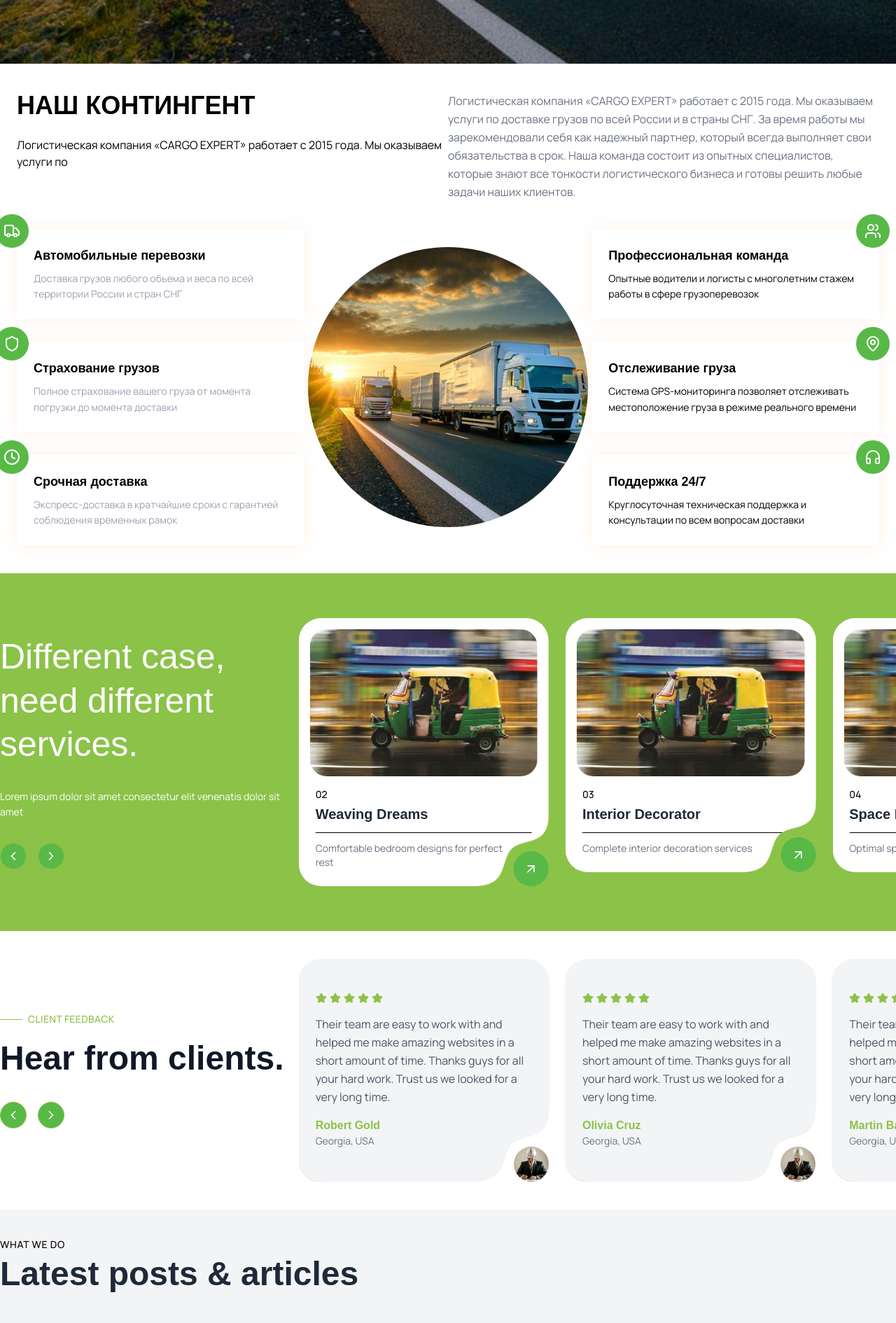
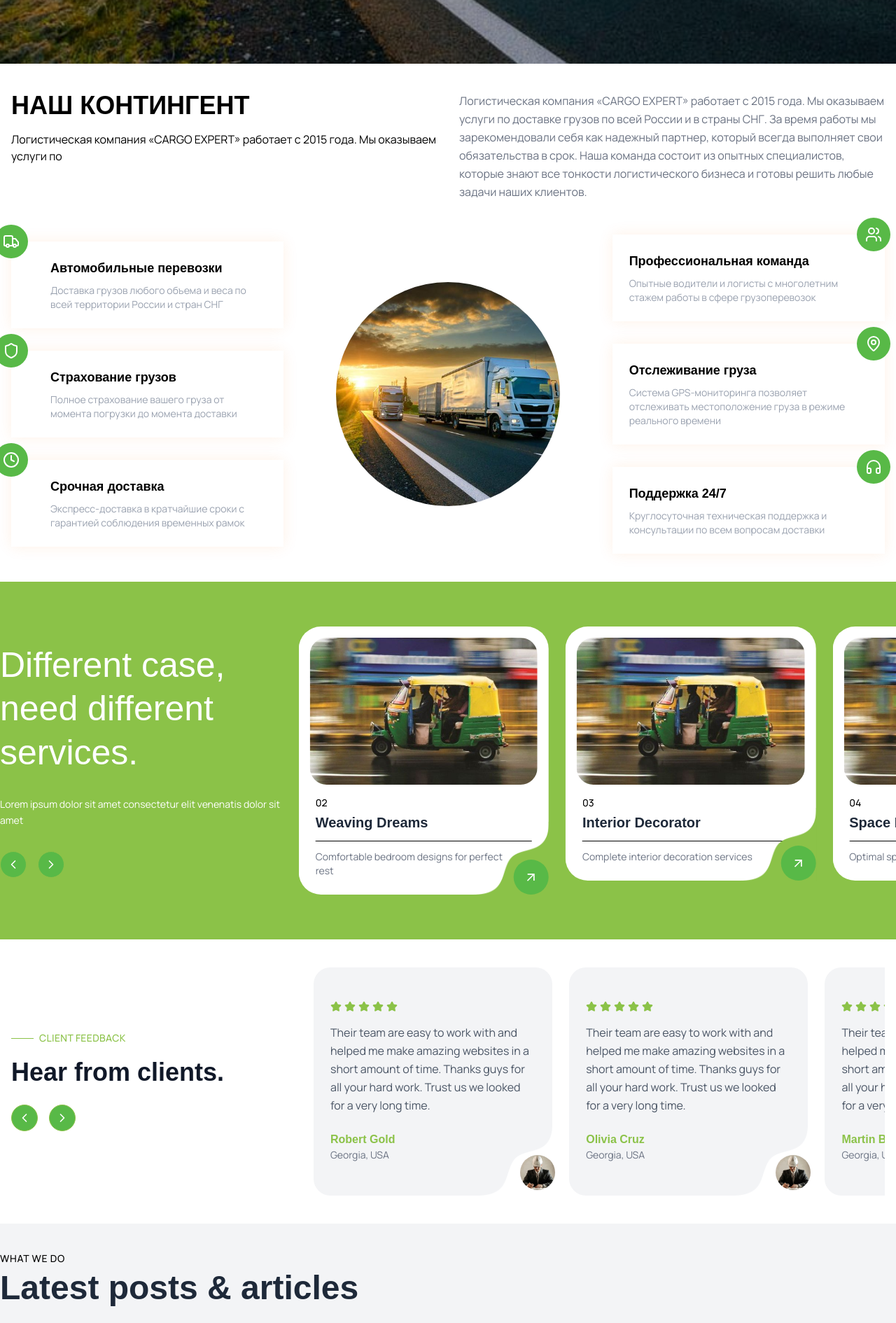
Before and after one commit to Himanshukumar2003/ev-riksha, a Next.js app: page / in a window 1280 px wide. Shown: the part 760-2650 px from the top of the page at 70% size. Built offline with nearby package versions, Linux system fonts and the light colour scheme.

Commit message:
first commit

```diff
--- a/src/app/home/about.js
+++ b/src/app/home/about.js
@@ -43,13 +43,14 @@ export default function ContingentSection() {
         "Круглосуточная техническая поддержка и консультации по всем вопросам доставки",
     },
   ];
+
   return (
-    <section className="section">
-      <div className="container mx-auto ">
-        <div className="px-6">
-          <div className="grid grid-cols-2   mb-10">
-            <div className="mb-5">
-              <h2 className="text-3xl md:text-4xl font-bold mb-6">
+    <section className="section ">
+      <div className="container mx-auto px-4">
+        {/* Heading Section */}
+        <div className="grid grid-cols-1 md:grid-cols-2 gap-8 mb-12">
+          <div>
+            <h2 className="text-3xl md:text-4xl font-bold mb-4">
               НАШ КОНТИНГЕНТ
             </h2>
             <p>
@@ -57,40 +58,40 @@ export default function ContingentSection() {
               оказываем услуги по
             </p>
           </div>
-
-            <div className="">
-              <p className="text-gray-500 max-w-3xl leading-relaxed">
+          <div>
+            <p className="text-gray-500 leading-relaxed">
               Логистическая компания «CARGO EXPERT» работает с 2015 года. Мы
-                оказываем услуги по доставке грузов по всей России и в страны
-                СНГ. За время работы мы зарекомендовали себя как надежный
-                партнер, который всегда выполняет свои обязательства в срок.
-                Наша команда состоит из опытных специалистов, которые знают все
-                тонкости логистического бизнеса и готовы решить любые задачи
-                наших клиентов.
+              оказываем услуги по доставке грузов по всей России и в страны СНГ.
+              За время работы мы зарекомендовали себя как надежный партнер,
+              который всегда выполняет свои обязательства в срок. Наша команда
+              состоит из опытных специалистов, которые знают все тонкости
+              логистического бизнеса и готовы решить любые задачи наших
+              клиентов.
             </p>
           </div>
         </div>
 
-          <div className="grid grid-cols-3 items-center ">
-            {/* Left Cards */}
-            <div className="space-y-8 ">
+        {/* Card Section */}
+        <div className="grid grid-cols-1 lg:grid-cols-3 gap-10 items-center">
+          {/* Left Services */}
+          <div className="space-y-8">
             {leftServices.map((service, index) => (
               <div
                 key={index}
-                  className="group bg-white backdrop-blur-sm shadow-[ rgba(67, 71, 85, 0.27) 0px 0px 0.25em, rgba(90, 125, 188, 0.05) 0px 0.25em 1em;] rounded-xl p-6 hover:bg-[var(--color-secondary)] transition-all duration-300 hover:shadow-2xl hover:shadow-[var(--color-secondary)]/20 hover:border-[var(--color-secondary)]/30 hover:-translate-x-2"
+                className="group bg-white rounded-xl p-6 transition-all duration-300 hover:bg-[var(--color-secondary)] hover:shadow-2xl"
                 style={{
                   boxShadow: "0 0 20px rgba(249, 115, 22, 0.1)",
                 }}
               >
                 <div className="flex items-start space-x-4 relative">
-                    <div className="flex-shrink-0 w-12 h-12 text-white absolute top-[-45px] left-[-55px]  bg-[var(--color-secondary)] rounded-full flex items-center justify-center group-hover:bg-[var(--color-primary-light)] transition-colors duration-300 group-hover:shadow-lg group-hover:shadow-[  var(--color-secondary)]/50">
+                  <div className="w-12 h-12 absolute -top-12 -left-12 bg-[var(--color-secondary)] rounded-full flex items-center justify-center text-white group-hover:bg-[var(--color-primary-light)] transition duration-300">
                     {service.icon}
                   </div>
-                    <div>
-                      <h3 className="font-semibold text-lg mb-2 group-hover:text-white transition-colors duration-300">
+                  <div className="pl-8">
+                    <h3 className="font-semibold text-lg mb-2 group-hover:text-white">
                       {service.title}
                     </h3>
-                      <p className="text-gray-400 text-sm leading-relaxed group-hover:text-white transition-colors duration-300">
+                    <p className="text-gray-400 text-sm group-hover:text-white">
                       {service.description}
                     </p>
                   </div>
@@ -99,40 +100,38 @@ export default function ContingentSection() {
             ))}
           </div>
 
-            {/* Central Image */}
-            <div className="relative z-[-1]">
-              <div className="relative z-10 flex justify-center items-center">
-                <div className="w-[400px] h-[400px] rounded-full overflow-hidden">
+          {/* Center Image */}
+          <div className="flex justify-center">
+            <div className="w-64 h-64 md:w-80 md:h-80 rounded-full overflow-hidden">
               <Image
                 src="/img/heo-img.jpg"
-                    width={400}
-                    height={400}
-                    alt="Forklift operator in warehouse"
+                alt="Forklift operator"
+                width={500}
+                height={500}
                 className="w-full h-full object-cover"
               />
             </div>
           </div>
-            </div>
 
-            {/* Right Cards */}
-            <div className=" space-y-8 ">
+          {/* Right Services */}
+          <div className="space-y-8">
             {rightServices.map((service, index) => (
               <div
                 key={index}
-                  className="group bg-white backdrop-blur-sm   shadow-[ rgba(67, 71, 85, 0.27) 0px 0px 0.25em, rgba(90, 125, 188, 0.05) 0px 0.25em 1em;] rounded-xl p-6 hover:bg-[var(--color-secondary)] hover:text-white transition-all duration-300 hover:shadow-2xl hover:shadow-[  var(--color-secondary)]/20 hover:border-[  var(--color-secondary)]/30 hover:translate-x-2"
+                className="group bg-white rounded-xl p-6 transition-all duration-300 hover:bg-[var(--color-secondary)] hover:shadow-2xl"
                 style={{
                   boxShadow: "0 0 20px rgba(249, 115, 22, 0.1)",
                 }}
               >
                 <div className="flex items-start space-x-4 relative">
-                    <div className="flex-shrink-0 w-12 h-12 absolute top-[-45px] right-[-55px] bg-[var(--color-secondary)] rounded-full flex items-center justify-center group-hover:bg-[var(--color-primary-light)] transition-colors duration-300 group-hover:shadow-lg group-hover:shadow-[var(--color-secondary)]/50  text-white">
+                  <div className="w-12 h-12 absolute -top-12 -right-12 bg-[var(--color-secondary)] rounded-full flex items-center justify-center text-white group-hover:bg-[var(--color-primary-light)] transition duration-300">
                     {service.icon}
                   </div>
-                    <div>
-                      <h3 className="font-semibold text-lg mb-2  transition-colors duration-300">
+                  <div className="pr-8">
+                    <h3 className="font-semibold text-lg mb-2 group-hover:text-white">
                       {service.title}
                     </h3>
-                      <p className=" text-sm leading-relaxed  transition-colors duration-300">
+                    <p className="text-gray-400 text-sm group-hover:text-white">
                       {service.description}
                     </p>
                   </div>
@@ -142,7 +141,6 @@ export default function ContingentSection() {
           </div>
         </div>
       </div>
-      </div>
     </section>
   );
 }
--- a/src/components/products.js
+++ b/src/components/products.js
@@ -68,7 +68,7 @@ export default function OurProduct() {
             </div>
             <div className="flex gap-4 justify-start mt-8">
               <button
-                className="swiper-button-prev-custom  btn-circle" // Added 'border' and 'p-2' for better styling
+                className="swiper-button-prev-custom btn-circle" // Added 'border' and 'p-2' for better styling
               >
                 <ChevronLeft className="w-5 h-5" />
               </button>
@@ -108,7 +108,6 @@ export default function OurProduct() {
                       slidesPerView: 2.3, // Example
                     },
                   }}
-                  className="!overflow-visible"
                 >
                   {services.map(
                     (
--- a/src/components/review.js
+++ b/src/components/review.js
@@ -1,7 +1,7 @@
 "use client";
 
-import { useState } from "react";
 import { ChevronLeft, ChevronRight, Star } from "lucide-react";
+import { useEffect } from "react";
 import { Card, CardContent } from "@/components/ui/card";
 import Image from "next/image";
 import { Swiper, SwiperSlide } from "swiper/react";
@@ -68,36 +68,30 @@ export default function ReviewsSection() {
   };
 
   return (
-    <section className=" bg-white container mx-auto section">
-      <div className="">
-        <div className="grid lg:grid-cols-3  items-center">
-          {/* Left side - Header */}
-          <div className="space-y-4 col-span-1">
+    <section className="bg-white section">
+      <div className="container mx-auto px-4 ">
+        <div className="grid grid-cols-1 lg:grid-cols-3 gap-12 items-center">
+          <div className="space-y-4">
             <div className="flex items-center gap-2 text-[var(--color-primary-light)] text-sm font-medium tracking-wide">
               <div className="w-8 h-px bg-[var(--color-primary-light)]"></div>
               CLIENT FEEDBACK
             </div>
-            <h2 className="text-4xl lg:text-5xl font-bold text-gray-900 leading-tight">
+            <h2 className="text-3xl md:text-4xl font-bold text-gray-900 leading-tight">
               Hear from clients.
             </h2>
 
-            <div className="flex gap-4 justify-start mt-8">
-              <button
-                className="swiper-button-next-custom btn-circle" // Added 'border' and 'p-2' for better styling
-              >
+            <div className="flex gap-4 mt-6">
+              <button className="prev-btn btn-circle border p-2">
                 <ChevronLeft className="w-5 h-5" />
               </button>
-              <button
-                className="swiper-button-next-custom btn-circle" // Added 'border' and 'p-2' for better styling
-              >
+              <button className="next-btn btn-circle border p-2">
                 <ChevronRight className="w-5 h-5" />
               </button>
             </div>
           </div>
 
-          {/* Right side - Reviews */}
-          <div className="space-y-8 col-span-2">
-            {/* Review Cards with Swiper */}
+          {/* Review Swiper */}
+          <div className="lg:col-span-2">
             <Swiper
               modules={[Navigation]}
               spaceBetween={24}
@@ -107,6 +101,9 @@ export default function ReviewsSection() {
                 prevEl: ".prev-btn",
               }}
               breakpoints={{
+                640: {
+                  slidesPerView: 1,
+                },
                 768: {
                   slidesPerView: 2,
                 },
@@ -117,21 +114,17 @@ export default function ReviewsSection() {
             >
               {reviews.map((review) => (
                 <SwiperSlide key={review.id}>
-                  <Card className="  relative border-0  rounded-4xl bg-gray-100 shadow-sm cards">
-                    <CardContent className="p-6">
+                  <Card className="relative cards border-0 bg-gray-100 shadow-none rounded-3xl h-full">
+                    <CardContent className="p-6 h-full flex flex-col justify-between ">
                       <div className="space-y-4">
-                        {/* Stars */}
                         <div className="flex gap-1">
                           {renderStars(review.rating)}
                         </div>
-
-                        {/* Review Text */}
                         <p className="text-gray-600 leading-relaxed">
                           {review.text}
                         </p>
-
-                        {/* Customer Info */}
-                        <div className="flex items-center justify-between">
+                      </div>
+                      <div className="flex items-center justify-between pt-6 relative">
                         <div>
                           <h4 className="font-semibold text-[var(--color-primary-light)]">
                             {review.name}
@@ -140,7 +133,7 @@ export default function ReviewsSection() {
                             {review.location}
                           </p>
                         </div>
-                          <div className="h-[50px] w-[50px] overflow-hidden z-12 rounded-full flex justify-center items-center absolute bottom-0 right-0">
+                        <div className="h-[50px] w-[50px] overflow-hidden z-12 rounded-full flex justify-center items-center absolute -bottom-10 -right-7">
                           <Image
                             src={review.avatar || "/placeholder.svg"}
                             alt={review.name}
@@ -148,7 +141,6 @@ export default function ReviewsSection() {
                             height={50}
                             className="w-full h-full object-cover"
                           />
-                          </div>
                         </div>
                       </div>
                     </CardContent>
```
Lines whose indentation alone changed are shown as unchanged.
